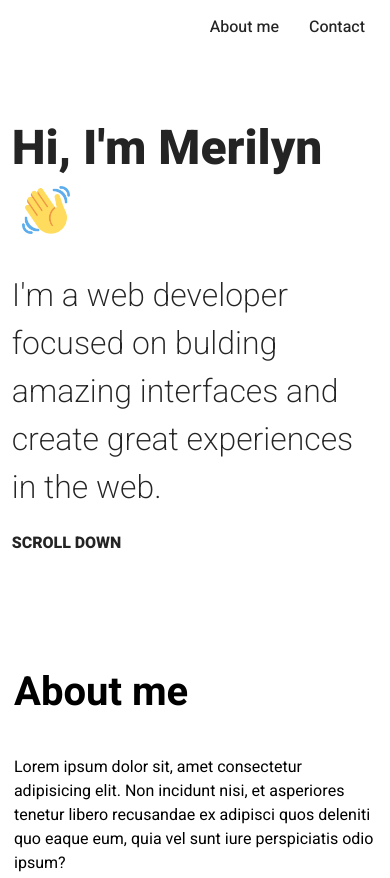
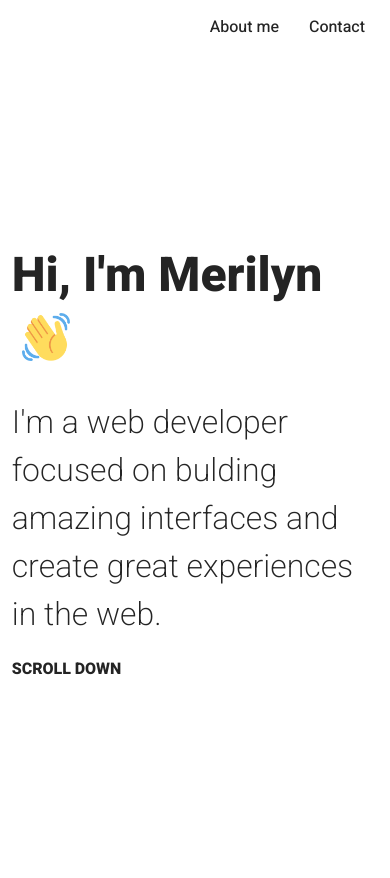
Before and after one commit to MerilynMastrangelo/MMPortofolio, a plain HTML site: page index.html in a window 390 px wide. Shown: the top 878 px of the page. Drawn offline with Linux system fonts and the light colour scheme.

Commit message:
landing page updated

```diff
--- a/styles/_home.scss
+++ b/styles/_home.scss
@@ -6,8 +6,7 @@
     margin: 0;
     padding: 0;
     display: flex;
-    justify-content: center;
-    align-content: center;
+    justify-content: space-around;
     min-height: 100vh;
     flex-direction: column;
     .home-content{
--- a/styles/_responsive.scss
+++ b/styles/_responsive.scss
@@ -41,9 +41,6 @@
         font-size: 1rem;
     }
     #home{
-        .home-container{
-            min-height: 70vh;
-        }
         .home-content{
             margin: 0 3%;
             h1{
```
Also changed, not shown: styles/style.css, 1 other file.
